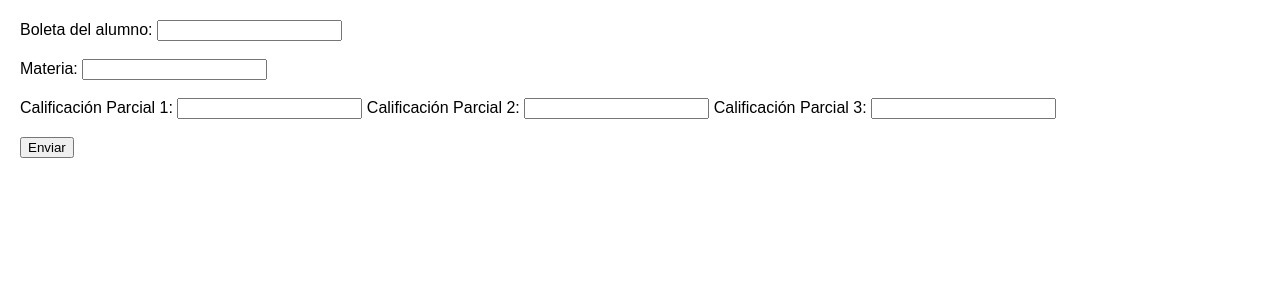
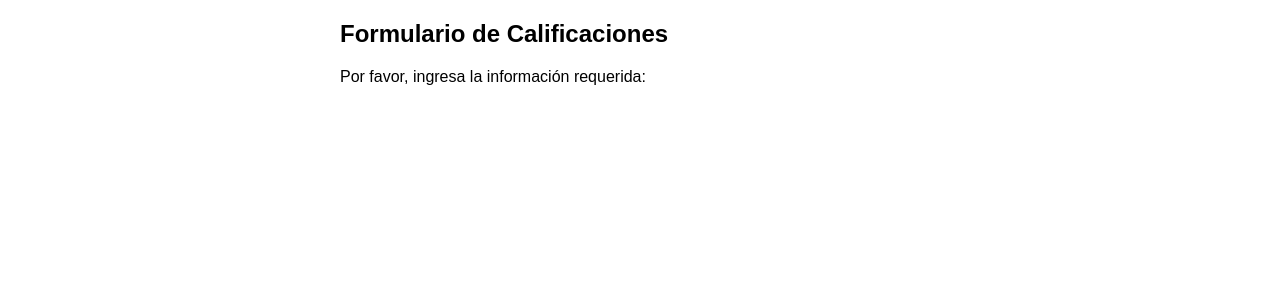
Before and after one commit to Angel1to0/proyectofinal, a PHP site: page /actualizar_calificacion.php in a window 1280 px wide. Shown: the top 300 px of the page. Run offline with PHP 8.4, Linux system fonts and the light colour scheme.

Commit message:
segunda prueba estilos: act calif

```diff
--- a/Distribuidos/proyectofinal-main/php/actualizar_calificacion.php
+++ b/Distribuidos/proyectofinal-main/php/actualizar_calificacion.php
@@ -1,83 +1,97 @@
 <!DOCTYPE HTML>
-<html lang="es">
+<html>
 <head>
-    <meta charset="UTF-8">
-    <meta name="viewport" content="width=device-width, initial-scale=1.0">
 <style>
   body {
     font-family: Arial, sans-serif;
-            margin: 20px;
   }
   .error {
     color: #FF0000;
   }
+  .message {
+    color: #008000;
+  }
+  .container {
+    max-width: 600px;
+    margin: 0 auto;
+  }
 </style>
-    <title>Formulario de Calificaciones</title>
 </head>
 <body>
 
+<div class="container">
+  <h2>Formulario de Calificaciones</h2>
+  <p>Por favor, ingresa la información requerida:</p>
+
   <?php
+  // Definir las variables con cadenas vacías
   $boleta_calificar = $materia_calificar = $calificacion_parcial1 = $calificacion_parcial2 = $calificacion_parcial3 = "";
   $boleta_calificarErr = $materia_calificarErr = $calificacionErr = "";
 
+  // Autenticarse en la BD
   $servername = "localhost";
   $username = "root";
   $password = "";
   $dbname = "sarpa";
 
+  // Crear conexión
   $conn = new mysqli($servername, $username, $password, $dbname);
 
+  // Verificar la conexión
   if ($conn->connect_error) {
       die("Connection failed: " . $conn->connect_error);
   }
 
+  // Procesar el formulario de calificaciones si se ha enviado
   if ($_SERVER["REQUEST_METHOD"] == "POST") {
+
       // Validar y recoger datos del formulario
+      if (empty($_POST["boleta_calificar"])) {
+          $boleta_calificarErr = "La boleta del alumno es requerida";
+      } else {
           $boleta_calificar = test_input($_POST["boleta_calificar"]);
+      }
+
+      if (empty($_POST["id_materia_calificar"])) {
+          $materia_calificarErr = "La materia es requerida";
+      } else {
           $materia_calificar = test_input($_POST["id_materia_calificar"]);
+      }
+
+      if (empty($_POST["calificacion_parcial1"]) || empty($_POST["calificacion_parcial2"]) || empty($_POST["calificacion_parcial3"])) {
+          $calificacionErr = "Todas las calificaciones son requeridas";
+      } else {
           $calificacion_parcial1 = test_input($_POST["calificacion_parcial1"]);
           $calificacion_parcial2 = test_input($_POST["calificacion_parcial2"]);
           $calificacion_parcial3 = test_input($_POST["calificacion_parcial3"]);
-
-    if (empty($boleta_calificar)) {
-        $boleta_calificarErr = "La boleta del alumno es requerida";
       }
 
-    if (empty($materia_calificar)) {
-        $materia_calificarErr = "La materia es requerida";
-    }
-
-    if (empty($calificacion_parcial1) || empty($calificacion_parcial2) || empty($calificacion_parcial3)) {
-        $calificacionErr = "Todas las calificaciones son requeridas";
-    }
-
-    if (empty($boleta_calificarErr) && empty($materia_calificarErr) && empty($calificacionErr)) {
       // Verificar si ya existen calificaciones para este alumno y materia
-        $verificar_calificacion = "SELECT * FROM calificaciones WHERE boleta_alumno = '$boleta_calificar' AND id_materia = '$materia_calificar'";
+      $verificar_calificacion = "SELECT * FROM calificaciones WHERE boleta_alumno = $boleta_calificar AND id_materia = $materia_calificar";
       $resultado_verificacion = $conn->query($verificar_calificacion);
 
       if ($resultado_verificacion->num_rows == 0) {
           // No hay calificaciones, realizar la inserción
-            $sql_insert_calificacion = "INSERT INTO calificaciones (boleta_alumno, id_materia, calificacion_parcial1, calificacion_parcial2, calificacion_parcial3) VALUES ('$boleta_calificar', '$materia_calificar', '$calificacion_parcial1', '$calificacion_parcial2', '$calificacion_parcial3')";
+          $sql_insert_calificacion = "INSERT INTO calificaciones (boleta_alumno, id_materia, calificacion_parcial1, calificacion_parcial2, calificacion_parcial3) VALUES ($boleta_calificar, $materia_calificar, $calificacion_parcial1, $calificacion_parcial2, $calificacion_parcial3)";
 
           if ($conn->query($sql_insert_calificacion) === TRUE) {
-                echo "Calificaciones insertadas correctamente";
+              echo '<p class="message">Calificaciones insertadas correctamente</p>';
           } else {
-                echo "Error al insertar las calificaciones: " . $conn->error;
+              echo '<p class="error">Error al insertar las calificaciones: ' . $conn->error . '</p>';
           }
       } else {
           // Ya hay calificaciones, realizar la actualización
-            $sql_update_calificacion = "UPDATE calificaciones SET calificacion_parcial1 = '$calificacion_parcial1', calificacion_parcial2 = '$calificacion_parcial2', calificacion_parcial3 = '$calificacion_parcial3' WHERE boleta_alumno = '$boleta_calificar' AND id_materia = '$materia_calificar'";
+          $sql_update_calificacion = "UPDATE calificaciones SET calificacion_parcial1 = $calificacion_parcial1, calificacion_parcial2 = $calificacion_parcial2, calificacion_parcial3 = $calificacion_parcial3 WHERE boleta_alumno = $boleta_calificar AND id_materia = $materia_calificar";
 
           if ($conn->query($sql_update_calificacion) === TRUE) {
-                echo "Calificaciones actualizadas correctamente";
+              echo '<p class="message">Calificaciones actualizadas correctamente</p>';
           } else {
-                echo "Error al actualizar las calificaciones: " . $conn->error;
-            }
+              echo '<p class="error">Error al actualizar las calificaciones: ' . $conn->error . '</p>';
           }
       }
   }
 
+  // Cerrar la conexión
   $conn->close();
 
   function test_input($data) {
@@ -88,21 +102,7 @@ function test_input($data) {
   }
   ?>
 
-<!-- Formulario HTML -->
-<form method="post" action="<?php echo htmlspecialchars($_SERVER["PHP_SELF"]);?>">
-    Boleta del alumno: <input type="text" name="boleta_calificar" value="<?php echo $boleta_calificar; ?>">
-    <span class="error"><?php echo $boleta_calificarErr; ?></span><br><br>
-
-    Materia: <input type="text" name="id_materia_calificar" value="<?php echo $materia_calificar; ?>">
-    <span class="error"><?php echo $materia_calificarErr; ?></span><br><br>
-
-    Calificación Parcial 1: <input type="text" name="calificacion_parcial1" value="<?php echo $calificacion_parcial1; ?>">
-    Calificación Parcial 2: <input type="text" name="calificacion_parcial2" value="<?php echo $calificacion_parcial2; ?>">
-    Calificación Parcial 3: <input type="text" name="calificacion_parcial3" value="<?php echo $calificacion_parcial3; ?>">
-    <span class="error"><?php echo $calificacionErr; ?></span><br><br>
-
-    <input type="submit" name="submit" value="Enviar">
-</form>
+</div>
 
 </body>
 </html>
```
Lines whose indentation alone changed are shown as unchanged.
